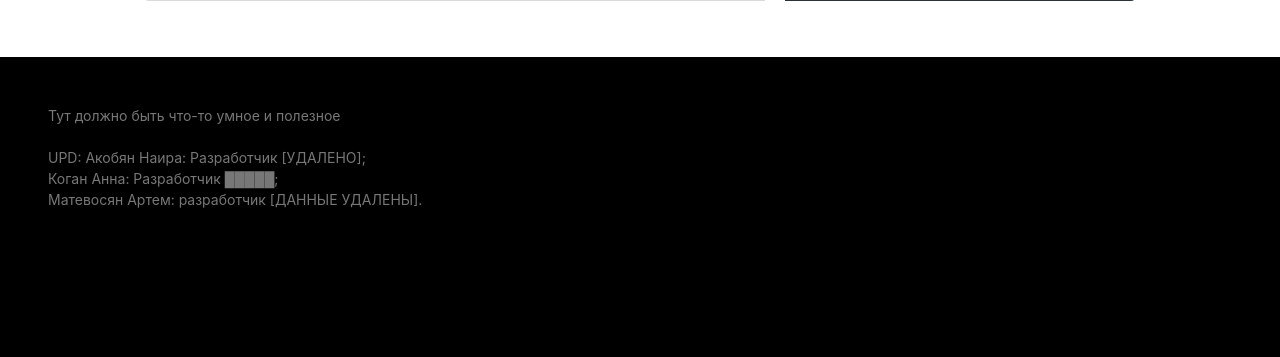
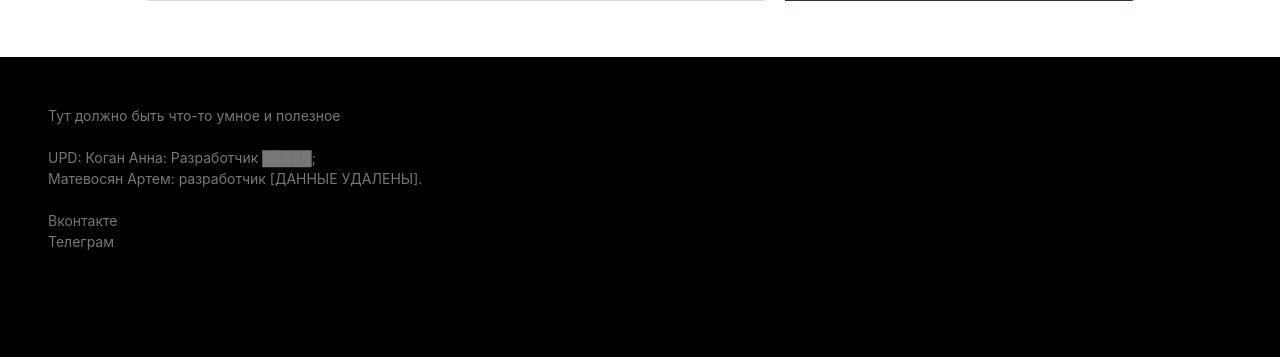
Before and after one commit to annodomini7/flask, a Flask app: page / in a window 1280 px wide. Shown: the part 520-877 px from the top of the page. Run offline with Flask 2, Linux system fonts and the light colour scheme; some libraries are stand-ins or nearby versions.

Commit message:
изменен подвал (добавлены ссылки, убрана Наира); изменены ссылки на телеграм-бота

```diff
--- a/Templates/base.html
+++ b/Templates/base.html
@@ -37,8 +37,15 @@
 <footer class="footer">
     <div class="container-fluid p-3 p-md-5">
         <p class="footer-author">Тут должно быть что-то умное и полезное</p>
-        <p class="footer-author"><br>UPD: Акобян Наира: Разработчик [УДАЛЕНО];<br>Коган Анна: Разработчик █████;<br>
+        <p class="footer-author"><br>UPD: Коган Анна: Разработчик █████;<br>
             Матевосян Артем: разработчик [ДАННЫЕ УДАЛЕНЫ].</p>
+        <p class="footer-author"><br>
+            <a href="https://vk.com/pharmabot" target="_blank"
+               class="footer-author">Вконтакте</a>
+        </p>
+        <p class="footer-author">
+            <a href="https://tele.gs/project_pharm_bot" target="_blank" class="footer-author">Телеграм</a>
+        </p>
     </div>
 </footer>
 <script src="/static/js/script.js"></script>
--- a/Templates/city_screen.html
+++ b/Templates/city_screen.html
@@ -27,7 +27,7 @@
                 лечения заболевания респираторной системы (по классификации АТХ).</p>
             <p class="card-text">Чат-бот ВКонтакте: <a href="https://vk.com/pharmabot" target="_blank">@pharmabot</a>
             </p>
-            <p class="card-text">Чат-бот Telegram: <a href="https://t.me/project_pharm_bot"
+            <p class="card-text">Чат-бот Telegram: <a href="https://tele.gs/project_pharm_bot"
                                                       target="_blank">@pharm_bot</a></p>
         </div>
     </div>
--- a/Templates/main_screen.html
+++ b/Templates/main_screen.html
@@ -29,7 +29,7 @@
                 лечения заболевания респираторной системы (по классификации АТХ).</p>
             <p class="card-text">Чат-бот ВКонтакте: <a href="https://vk.com/pharmabot" target="_blank">@pharmabot</a>
             </p>
-            <p class="card-text">Чат-бот Telegram: <a href="https://t.me/project_pharm_bot"
+            <p class="card-text">Чат-бот Telegram: <a href="https://tele.gs/project_pharm_bot"
                                                       target="_blank">@pharm_bot</a></p>
         </div>
     </div>
```
